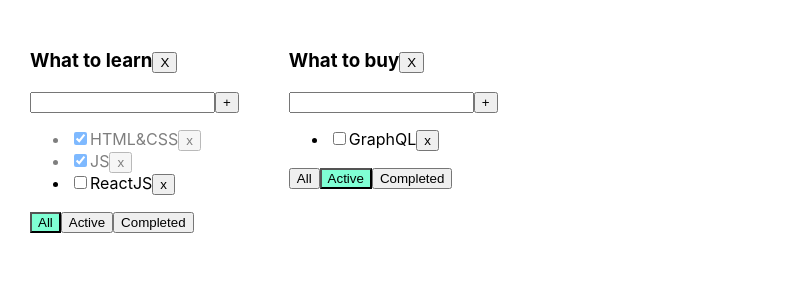
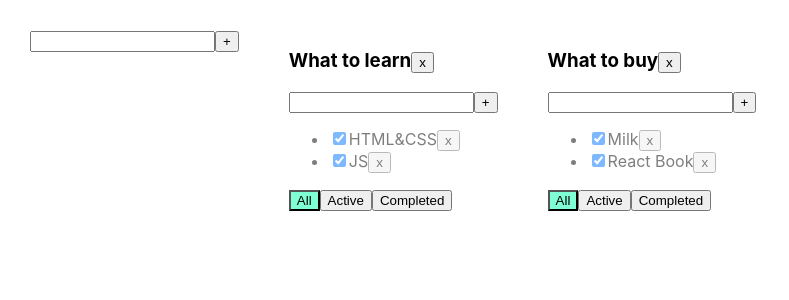
Before and after one commit to yulia463/TodolistPro, a React (Create React App) app: page / in a window 1280 px wide. Shown: the top 300 px of the page, without its empty margins (0-789 px from the left). Built offline with nearby package versions, Linux system fonts and the light colour scheme.

Commit message:
Tuesday 2

```diff
--- a/src/App.tsx
+++ b/src/App.tsx
@@ -1,87 +1,134 @@
 import React, {useState} from 'react';
 import './App.css';
-import {Todolist} from './Todolist';
+import {TaskType, Todolist} from './Todolist';
 import {v1} from 'uuid';
+import {AddItemForm} from "./components/AddItemForm";
 
 export type FilterValuesType = "all" | "active" | "completed";
-
-export type TodolistsType = {
-    id: string,
-    title: string,
+type TodolistType = {
+    id: string
+    title: string
     filter: FilterValuesType
 }
 
+type TasksStateType = {
+    [key: string]: Array<TaskType>
+}
+
+
 function App() {
-    let todolistID1 = v1()
-    let todolistID2 = v1()
+    let todolistId1 = v1();
+    let todolistId2 = v1();
 
-    let [todolists, setTodolists] = useState<Array<TodolistsType>>([
-        {id: todolistID1, title: 'What to learn', filter: 'all'},
-        {id: todolistID2, title: 'What to buy', filter: 'active'}
+    let [todolists, setTodolists] = useState<Array<TodolistType>>([
+        {id: todolistId1, title: "What to learn", filter: "all"},
+        {id: todolistId2, title: "What to buy", filter: "all"}
     ])
 
-    let [tasks, setTasks] = useState({
-        [todolistID1]: [
-            {id: v1(), title: 'HTML&CSS', isDone: true},
-            {id: v1(), title: 'JS', isDone: true},
-            {id: v1(), title: 'ReactJS', isDone: false},
+    let [tasks, setTasks] = useState<TasksStateType>({
+        [todolistId1]: [
+            {id: v1(), title: "HTML&CSS", isDone: true},
+            {id: v1(), title: "JS", isDone: true}
+        ],
+        [todolistId2]: [
+            {id: v1(), title: "Milk", isDone: true},
+            {id: v1(), title: "React Book", isDone: true}
+        ]
+    });
 
-        ],
-        [todolistID2]: [
-            {id: v1(), title: 'Rest API', isDone: true},
-            {id: v1(), title: 'GraphQL', isDone: false},
-        ]
-    })
-
-
-    function removeTask(todoListID: string, taskId: string) {
-        setTasks({...tasks, [todoListID]: tasks[todoListID].filter(el => el.id !== taskId)})
+    function removeTask(id: string, todolistId: string) {
+        //достанем нужный массив по todolistId:
+        let todolistTasks = tasks[todolistId];
+        // перезапишем в этом объекте массив для нужного тудулиста отфилтрованным массивом:
+        tasks[todolistId] = todolistTasks.filter(t => t.id != id);
+        // засетаем в стейт копию объекта, чтобы React отреагировал перерисовкой
+        setTasks({...tasks});
     }
-
-    function addTask(todoListId: string, title: string) {
-        let newTask = {id: v1(), title: title, isDone: false};
-        setTasks({...tasks, [todoListId]: [...tasks[todoListId], newTask]})
+    function addTask(title: string, todolistId: string) {
+        let task = {id: v1(), title: title, isDone: false};
+        //достанем нужный массив по todolistId:
+        let todolistTasks = tasks[todolistId];
+        // перезапишем в этом объекте массив для нужного тудулиста копией, добавив в начало новую таску:
+        tasks[todolistId] = [task, ...todolistTasks];
+        // засетаем в стейт копию объекта, чтобы React отреагировал перерисовкой
+        setTasks({...tasks});
     }
-
-    function changeStatus(todolistsID: string, taskId: string, isDone: boolean) {
-        setTasks({...tasks, [todolistsID]: tasks[todolistsID].map(el => el.id === taskId ? {...el} : el)})
+    function changeStatus(id: string, isDone: boolean, todolistId: string) {
+        //достанем нужный массив по todolistId:
+        let todolistTasks = tasks[todolistId];
+        // найдём нужную таску:
+        let task = todolistTasks.find(t => t.id === id);
+        //изменим таску, если она нашлась
+        if (task) {
+            task.isDone = isDone;
+            // засетаем в стейт копию объекта, чтобы React отреагировал перерисовкой
+            setTasks({...tasks});
+        }
     }
-
-    function changeFilter(todoListID: string, valueFilter: FilterValuesType) {
-        setTodolists(todolists.map(el => el.id === todoListID ? {...el, filter: valueFilter} : el))
+    function changeFilter(value: FilterValuesType, todolistId: string) {
+        let todolist = todolists.find(tl => tl.id === todolistId);
+        if (todolist) {
+            todolist.filter = value;
+            setTodolists([...todolists])
+        }
     }
-
-    const removeTodoList = (todoListId: string) => {
-        setTodolists(todolists.filter(el=>el.id !==todoListId))
-        delete tasks[todoListId]
+    function removeTodolist(id: string) {
+        // засунем в стейт список тудулистов, id которых не равны тому, который нужно выкинуть
+        setTodolists(todolists.filter(tl => tl.id != id));
+        // удалим таски для этого тудулиста из второго стейта, где мы храним отдельно таски
+        delete tasks[id]; // удаляем св-во из объекта... значением которого являлся массив тасок
+        // засетаем в стейт копию объекта, чтобы React отреагировал перерисовкой
+        setTasks({...tasks});
+    }
+    const addTodoList = (newTitle: string) => {
+        const newId = v1()
+        const newTodo: TodolistType = {id: newId, title: newTitle, filter: "all"}
+        setTodolists([...todolists, newTodo])
+        setTasks({
+            ...tasks, [newId]: [
+                {id: v1(), title: "HTML&CSS", isDone: true}
+            ]
+        })
+    }
+    const updateTask = (todolistId: string, taskId: string, newTitle: string) => {
+        setTasks({...tasks,[todolistId]:tasks[todolistId].map(el=>el.id === taskId? {...el,title:newTitle}: el)})
+    }
+    const updateTodolist = (todoListId:string,newTitle:string) => {
+      setTodolists(todolists.map(el=>el.id === todoListId ?{...el,title:newTitle} :el))
     }
 
     return (
         <div className="App">
-            {todolists.map(el => {
-                let tasksForTodolist = tasks[el.id];
+            <AddItemForm callback={addTodoList}/>
+            {
+                todolists.map(tl => {
+                    let allTodolistTasks = tasks[tl.id];
+                    let tasksForTodolist = allTodolistTasks;
 
-                if (el.filter === "active") {
-                    tasksForTodolist = tasks[el.id]?.filter(t => t.isDone === false);
-                }
-                if (el.filter === "completed") {
-                    tasksForTodolist = tasks[el.id]?.filter(t => t.isDone === true);
-                }
-                return (
-                    <Todolist
-                        key={el.id}
-                        title={el.title}
-                        todoListID={el.id}
+                    if (tl.filter === "active") {
+                        tasksForTodolist = allTodolistTasks.filter(t => t.isDone === false);
+                    }
+                    if (tl.filter === "completed") {
+                        tasksForTodolist = allTodolistTasks.filter(t => t.isDone === true);
+                    }
+
+                    return <Todolist
+                        key={tl.id}
+                        id={tl.id}
+                        title={tl.title}
                         tasks={tasksForTodolist}
                         removeTask={removeTask}
                         changeFilter={changeFilter}
                         addTask={addTask}
                         changeTaskStatus={changeStatus}
-                        filter={el.filter}
-                        removeTodoList={removeTodoList}
+                        filter={tl.filter}
+                        removeTodolist={removeTodolist}
+                        updateTask={updateTask}
+                        updateTodolist={updateTodolist}
                     />
-                )
-            })}
+                })
+            }
+
         </div>
     );
 }
--- a/src/Todolist.tsx
+++ b/src/Todolist.tsx
@@ -1,85 +1,64 @@
-import React, {ChangeEvent, KeyboardEvent, useState} from 'react';
+import React, {ChangeEvent, useState, KeyboardEvent} from 'react';
 import {FilterValuesType} from './App';
+import {AddItemForm} from "./components/AddItemForm";
+import {EditableSpan} from "./components/EditableSpan";
 
-type TaskType = {
+export type TaskType = {
     id: string
     title: string
     isDone: boolean
 }
 
 type PropsType = {
+    id: string
     title: string
     tasks: Array<TaskType>
-    removeTask: (todoListID: string, taskId: string) => void
-    changeFilter: (todoListID: string, valueFilter: FilterValuesType) => void
-    addTask: (todoListId: string, title: string) => void
-    changeTaskStatus: (todolistsID: string, taskId: string, isDone: boolean) => void
+    removeTask: (taskId: string, todolistId: string) => void
+    changeFilter: (value: FilterValuesType, todolistId: string) => void
+    addTask: (title: string, todolistId: string) => void
+    changeTaskStatus: (id: string, isDone: boolean, todolistId: string) => void
+    removeTodolist: (id: string) => void
     filter: FilterValuesType
-    todoListID: string
-    removeTodoList :(todoListId: string)=>void
+    updateTask: (todolistId: string, taskId: string, newTitle: string) => void
+    updateTodolist:(todoListId:string,newTitle:string)=>void
 }
 
 export function Todolist(props: PropsType) {
-    console.log('props', props)
 
-    let [title, setTitle] = useState("")
-    let [error, setError] = useState<string | null>(null)
+    const removeTodolist = () => props.removeTodolist(props.id)
 
-    const addTask = () => {
-        if (title.trim() !== "") {
-            props.addTask(props.todoListID, title.trim());
-            setTitle("");
-        } else {
-            setError("Title is required");
-        }
+    const onAllClickHandler = () => props.changeFilter("all", props.id);
+    const onActiveClickHandler = () => props.changeFilter("active", props.id);
+    const onCompletedClickHandler = () => props.changeFilter("completed", props.id);
+
+    const addTaskHandler = (title: string) => {
+        props.addTask(title, props.id)
+    }
+    const updateTaskHandler = (taskId:string,newTitle:string) => {
+        props.updateTask(props.id, taskId, newTitle)
     }
 
-    const onChangeHandler = (e: ChangeEvent<HTMLInputElement>) => {
-        setTitle(e.currentTarget.value)
-    }
-
-    const onKeyPressHandler = (e: KeyboardEvent<HTMLInputElement>) => {
-        setError(null);
-        if (e.charCode === 13) {
-            addTask();
-        }
-    }
-
-    const onAllClickHandler = () => props.changeFilter(props.todoListID, "all");
-    const onActiveClickHandler = () => props.changeFilter(props.todoListID, "active");
-    const onCompletedClickHandler = () => props.changeFilter(props.todoListID, "completed");
-
-    const removeTodoListHandler = () => {
-       props.removeTodoList(props.todoListID)
-    }
 
     return <div>
-        <h3>{props.title}
-            <button onClick={removeTodoListHandler}>X</button>
+        <h3>
+            <EditableSpan oldTitle={props.title} callback={(newTitle)=>props.updateTodolist(props.id,newTitle)}/>
+            <button onClick={removeTodolist}>x</button>
+             {/*поставить кнопку из материал юай*/}
+        </h3>
 
-        </h3>
-        <div>
-            <input value={title}
-                   onChange={onChangeHandler}
-                   onKeyPress={onKeyPressHandler}
-                   className={error ? "error" : ""}
-            />
-            <button onClick={addTask}>+</button>
-            {error && <div className="error-message">{error}</div>}
-        </div>
+        <AddItemForm callback={addTaskHandler}/>
+
         <ul>
             {
                 props.tasks.map(t => {
-                    const onClickHandler = () => props.removeTask(props.todoListID, t.id)
+                    const onClickHandler = () => props.removeTask(t.id, props.id)
                     const onChangeHandler = (e: ChangeEvent<HTMLInputElement>) => {
-                        props.changeTaskStatus(props.todoListID, t.id, e.currentTarget.checked);
+                        let newIsDoneValue = e.currentTarget.checked;
+                        props.changeTaskStatus(t.id, newIsDoneValue, props.id);
                     }
-
                     return <li key={t.id} className={t.isDone ? "is-done" : ""}>
-                        <input type="checkbox"
-                               onChange={onChangeHandler}
-                               checked={t.isDone}/>
-                        <span>{t.title}</span>
+                        <input type="checkbox" onChange={onChangeHandler} checked={t.isDone}/>
+                        <EditableSpan oldTitle={t.title}  callback={(newTitle)=>{updateTaskHandler(t.id,newTitle)}}/>
                         <button onClick={onClickHandler}>x</button>
                     </li>
                 })
--- /dev/null
+++ b/src/components/AddItemForm.tsx
@@ -0,0 +1,43 @@
+import React, {ChangeEvent, KeyboardEvent, useState} from "react";
+
+type PropsType={
+    callback: (title: string) => void
+
+}
+export const AddItemForm = (props:PropsType) => {
+    let [title, setTitle] = useState("")
+    let [error, setError] = useState<string | null>(null)
+
+    const addTask = () => {
+        let newTitle = title.trim();
+        if (newTitle !== "") {
+            props.callback(newTitle);
+            setTitle("");
+        } else {
+            setError("Title is required");
+        }
+    }
+
+    const onChangeHandler = (e: ChangeEvent<HTMLInputElement>) => {
+        setTitle(e.currentTarget.value)
+    }
+
+    const onKeyPressHandler = (e: KeyboardEvent<HTMLInputElement>) => {
+        setError(null);
+        if (e.charCode === 13) {
+            addTask();
+        }
+    }
+
+  return(
+      <div>
+              <input value={title}
+                     onChange={onChangeHandler}
+                     onKeyPress={onKeyPressHandler}
+                     className={error ? "error" : ""}
+              />
+              <button onClick={addTask}>+</button>
+              {error && <div className="error-message">{error}</div>}
+      </div>
+  )
+}
--- /dev/null
+++ b/src/components/EditableSpan.tsx
@@ -0,0 +1,27 @@
+import React, {ChangeEvent, useState} from "react";
+
+export type PropsSpan = {
+    oldTitle: string
+    callback: (title: string) => void
+}
+export const EditableSpan = (props: PropsSpan) => {
+    const [edit, setEdit] = useState(false)
+    let [newTitle, setNewTitle] = useState(props.oldTitle)
+
+    const editHandler = () => {
+        setEdit(!edit)
+        addTask()
+    }
+    const onChangeHandler = (e: ChangeEvent<HTMLInputElement>) => {
+        setNewTitle(e.currentTarget.value)
+    }
+    const addTask = () => {
+     props.callback(newTitle)
+    }
+
+    return (
+        edit
+            ? <input value={newTitle} onBlur={editHandler} autoFocus onChange={onChangeHandler}/>
+            : <span onDoubleClick={editHandler}>{props.oldTitle}</span>
+    );
+};
```
